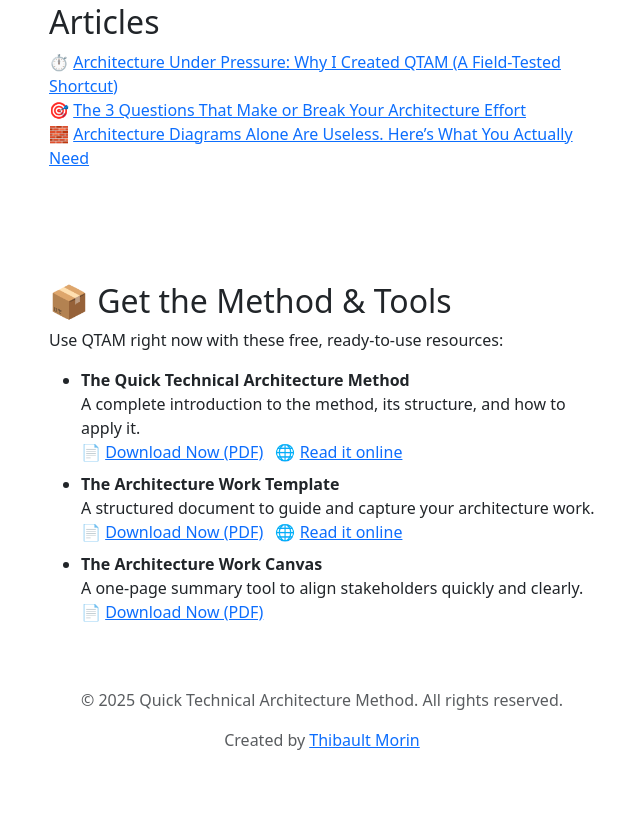
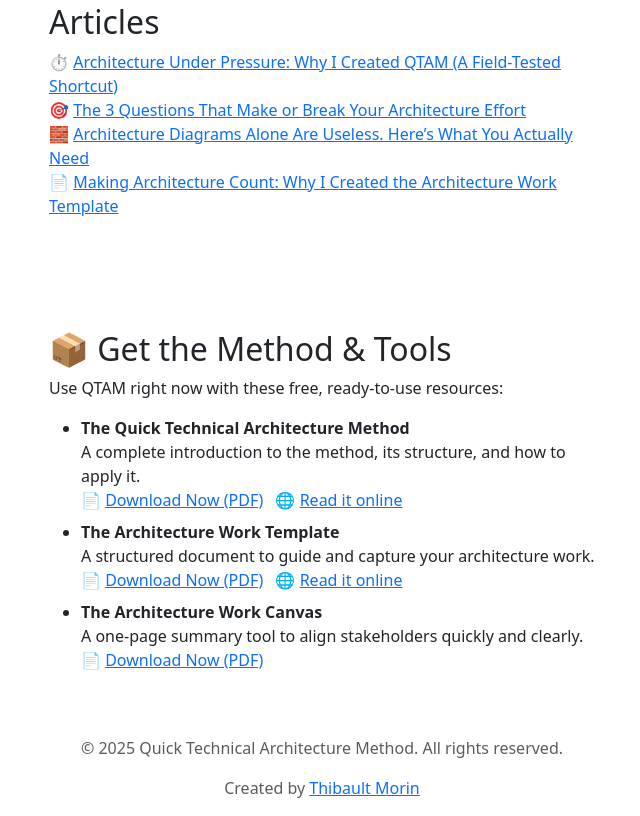
Before and after one commit to tmorin/qtam, a plain HTML site: page index.html in a window 1280 px wide. Shown: the part 2757-3573 px from the top of the page, without its empty margins (318-958 px from the left). Before the commit the page ends 3525 px from the top, so only its background shows below. Drawn offline with nearby package versions, Linux system fonts and the light colour scheme.

Commit message:
feat: add new article

```diff
--- a/index.html
+++ b/index.html
@@ -230,6 +230,12 @@
                            href="https://dev.to/tmorin/architecture-diagrams-alone-are-useless-heres-what-you-actually-need-1db6">
                             Architecture Diagrams Alone Are Useless. Here’s What You Actually Need</a>
                     </li>
+                    <li>
+                        📄
+                        <a onclick="gtag('event', 'click', {event_category: 'article',event_label: 'devto-36c1'})"
+                           href="https://dev.to/tmorin/making-architecture-count-why-i-created-the-architecture-work-template-36c1">
+                            Making Architecture Count: Why I Created the Architecture Work Template</a>
+                    </li>
                 </ul>
             </div>
         </div>
```
